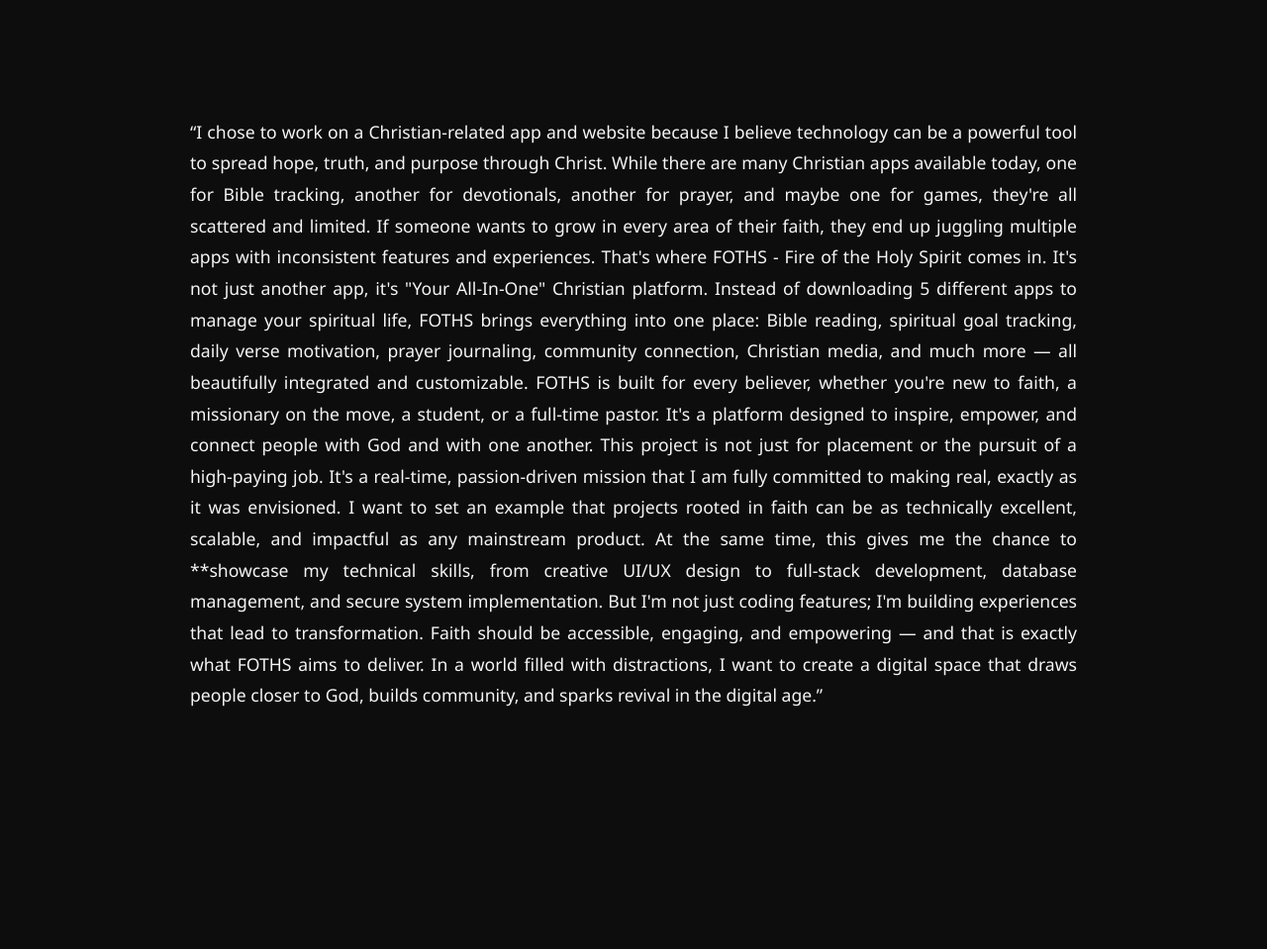
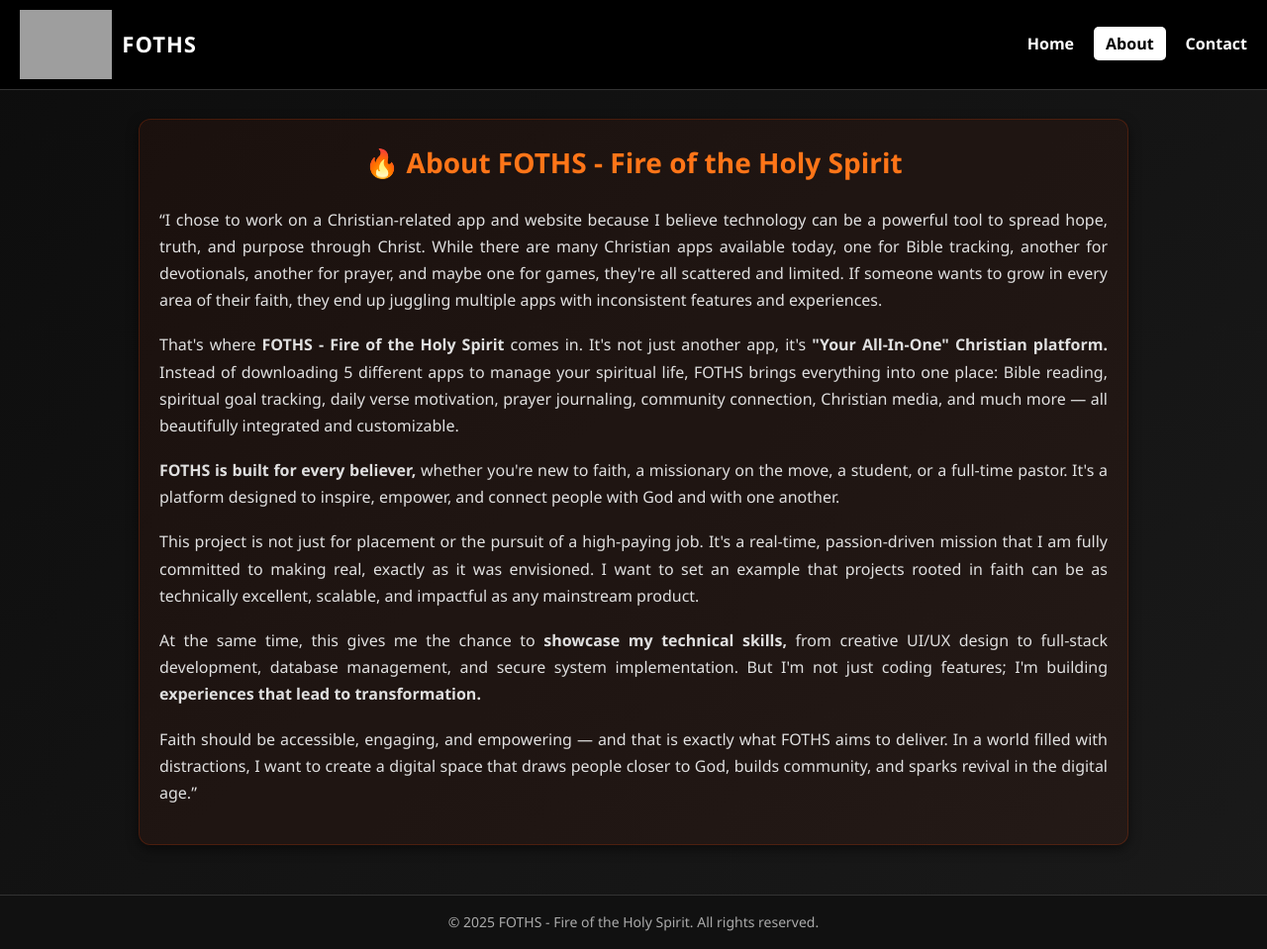
Before and after one commit to keerthana-0712/FOTHS_Contact-form, a plain HTML site: page src/FOTHS/about.html in a window 1280 px wide. Shown: the whole page at 99% size. Before the commit the page ends 839 px from the top, so only its background shows below. Drawn offline with Linux system fonts and the light colour scheme; grey boxes are pictures that could not be loaded.

Commit message:
made some changes

```diff
--- a/src/FOTHS/about.css
+++ b/src/FOTHS/about.css
@@ -1,79 +1,103 @@
-/* General Page Styling */
-body {
+/* General Reset */
+* {
     margin: 0;
     padding: 0;
+    box-sizing: border-box;
     font-family: 'Segoe UI', Tahoma, Geneva, Verdana, sans-serif;
-  line-height: 1.8;
-  background: #0d0d0d;              /* Dark theme */
-  color: #f5f5f5;                  /* Light text */
-  padding: 100px 15%;              /* To avoid navbar overlap */
 }
 
-/* Headings */
-h1, h2, h3 {
-  color: #ff4500;                  /* Flame orange */
-  text-shadow: 0 0 10px rgba(255, 69, 0, 0.7);
+/* Background */
+body {
+    background: linear-gradient(135deg, #0d0d0d, #1a1a1a);
+    color: #f5f5f5;
+    line-height: 1.7;
 }
 
-/* Paragraph Styling */
-p {
-  font-size: 1.1rem;
-  text-align: justify;
-  margin-bottom: 20px;
+/* Navbar */
+.navbar {
+    position: fixed;
+  top: 0;
+  left: 0;
+  right: 0;
+  width: 100%;
+  background-color: #000;
+  display: flex;
+  align-items: center;
+  justify-content: space-between;
+  padding: 10px 20px;
+  border-bottom: 1px solid #333;
+  z-index: 1000;
 }
 
-/* Section Titles with Glow */
-section {
-  margin-bottom: 40px;
-  padding: 20px;
-  border-left: 4px solid #ff6347;
-  background: rgba(255, 99, 71, 0.05);
-  border-radius: 10px;
-  box-shadow: 0 0 10px rgba(255, 69, 0, 0.2);
+.navbar .logo {
+    display: flex;
+    align-items: center;
 }
 
-/* Highlighted Quotes or Mission */
-p strong, blockquote {
-  color: #ff6347;
-  font-weight: bold;
-  text-shadow: 0 0 6px rgba(255, 99, 71, 0.7);
+.navbar .logo img {
+    height: 70px;
+    width: auto;
+    margin-right: 10px;
 }
 
-/* Resume / LinkedIn / Portfolio Sections */
-h2 {
-  margin-top: 40px;
-  font-size: 1.5rem;
-  border-bottom: 2px solid #ff4500;
-  padding-bottom: 5px;
+.navbar h1 {
+    font-size: 22px;
+    color: #fff;
+    letter-spacing: 1px;
 }
 
-/* Resume, LinkedIn Taglines (Styled as Cards) */
-blockquote {
-  font-style: italic;
-  margin: 15px 0;
-  padding: 15px 20px;
-  background: rgba(255, 140, 0, 0.1);
-  border-left: 4px solid #ff4500;
-  border-radius: 8px;
+.navbar ul {
+    list-style: none;
+    display: flex;
+    gap: 20px;
 }
 
-/* Emphasized Mission Taglines */
-.tagline {
-  display: block;
-  font-size: 1.2rem;
+.navbar ul li a {
+    color: #fff;
+    text-decoration: none;
     font-weight: bold;
-  margin: 10px 0;
-  color: #ffa500;
-  text-shadow: 0 0 10px rgba(255, 165, 0, 0.7);
+    transition: 0.3s;
 }
 
-/* Responsive Design */
-@media (max-width: 768px) {
-  body {
-    padding: 80px 20px;
+.navbar ul li a:hover,
+.navbar ul li a.active {
+    color: #000;
+    background: #fff;
+    padding: 6px 12px;
+    border-radius: 5px;
 }
 
-  h1, h2, h3 {
+/* About Section */
+.about-container {
+    max-width: 1000px;
+    margin: 120px auto 50px auto; /* space for fixed navbar */
+    padding: 20px;
+    background: rgba(255, 69, 0, 0.05);
+    border: 1px solid rgba(255, 69, 0, 0.2);
+    border-radius: 12px;
+    box-shadow: 0 4px 12px rgba(0,0,0,0.5);
+}
+
+.about-container h2 {
+    font-size: 28px;
+    color: #ff7518;
+    margin-bottom: 20px;
     text-align: center;
 }
+
+.about-container p {
+    margin-bottom: 18px;
+    font-size: 16px;
+    color: #e0e0e0;
+    text-align: justify;
 }
+
+/* Footer */
+footer {
+    background: #111;
+    padding: 15px;
+    text-align: center;
+    color: #aaa;
+    font-size: 14px;
+    border-top: 1px solid #333;
+}
--- a/src/FOTHS/about.html
+++ b/src/FOTHS/about.html
@@ -8,18 +8,45 @@
     <link rel="stylesheet" href="about.css">
 </head>
 <body>
+
+    <header class="navbar">
+        <div class="logo">
+            <img src="logo.png" alt="FOTHS Logo">
+            <h1>FOTHS</h1>
+        </div>
+        <nav>
+            <ul>
+                <li><a href="home.html">Home</a></li>
+                <li><a href="about.html" class="active">About</a></li>
+                <li><a href="contact.html">Contact</a></li>
+            </ul>
+        </nav>
+    </header>
+
+    <section class="about-container">
+        <h2>🔥 About FOTHS - Fire of the Holy Spirit</h2>
+
     <p>“I chose to work on a Christian-related app and website because I believe technology can be a powerful tool to spread hope, truth, and purpose through Christ. While there are many Christian apps available today, one for Bible tracking, another for devotionals, another for prayer, and maybe one for games, they're all scattered and limited. If someone wants to grow in every area of their faith, they end up juggling multiple apps with inconsistent features and experiences.
+    </p>
 
-That's where FOTHS - Fire of the Holy Spirit comes in. It's not just another app, it's "Your All-In-One" Christian platform. Instead of downloading 5 different apps to manage your spiritual life, FOTHS brings everything into one place: Bible reading, spiritual goal tracking, daily verse motivation, prayer journaling, community connection, Christian media, and much more — all beautifully integrated and customizable.
+    <p>That's where <strong>FOTHS - Fire of the Holy Spirit</strong> comes in. It's not just another app, it's <strong>"Your All-In-One" Christian platform.</strong> Instead of downloading 5 different apps to manage your spiritual life, FOTHS brings everything into one place: Bible reading, spiritual goal tracking, daily verse motivation, prayer journaling, community connection, Christian media, and much more — all beautifully integrated and customizable.
+    </p>
 
-FOTHS is built for every believer, whether you're new to faith, a missionary on the move, a student, or a full-time pastor. It's a platform designed to inspire, empower, and connect people with God and with one another.
+    <p><strong>FOTHS is built for every believer,</strong> whether you're new to faith, a missionary on the move, a student, or a full-time pastor. It's a platform designed to inspire, empower, and connect people with God and with one another.
+    </p>
 
-This project is not just for placement or the pursuit of a high-paying job. It's a real-time, passion-driven mission that I am fully committed to making real, exactly as it was envisioned. I want to set an example that projects rooted in faith can be as technically excellent, scalable, and impactful as any mainstream product.
+    <p>This project is not just for placement or the pursuit of a high-paying job. It's a real-time, passion-driven mission that I am fully committed to making real, exactly as it was envisioned. I want to set an example that projects rooted in faith can be as technically excellent, scalable, and impactful as any mainstream product.
+    </p>
 
-At the same time, this gives me the chance to **showcase my technical skills, from creative UI/UX design to full-stack development, database management, and secure system implementation. But I'm not just coding features; I'm building experiences that lead to transformation.
+    <p>At the same time, this gives me the chance to <strong>showcase my technical skills,</strong> from creative UI/UX design to full-stack development, database management, and secure system implementation. But I'm not just coding features; I'm building <strong> experiences that lead to transformation.</strong>
+    </p>
 
-Faith should be accessible, engaging, and empowering — and that is exactly what FOTHS aims to deliver. In a world filled with distractions, I want to create a digital space that draws people closer to God, builds community, and sparks revival in the digital age.”
+    <p>Faith should be accessible, engaging, and empowering — and that is exactly what FOTHS aims to deliver. In a world filled with distractions, I want to create a digital space that draws people closer to God, builds community, and sparks revival in the digital age.”
+    </p>
+    </section>
+    <footer>
+        <p>&copy; 2025 FOTHS - Fire of the Holy Spirit. All rights reserved.</p>
+    </footer>
 
-</p>
 </body>
 </html>
```
Lines whose indentation alone changed are shown as unchanged.
